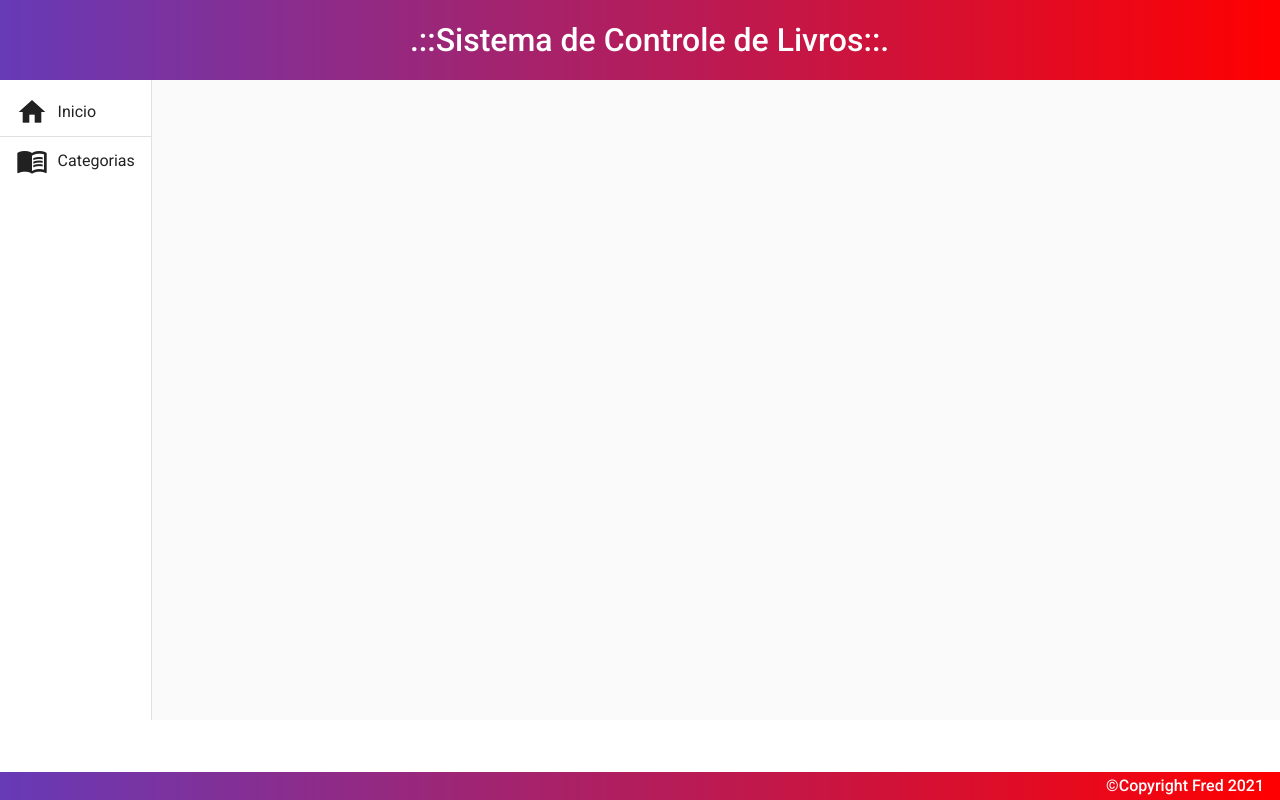
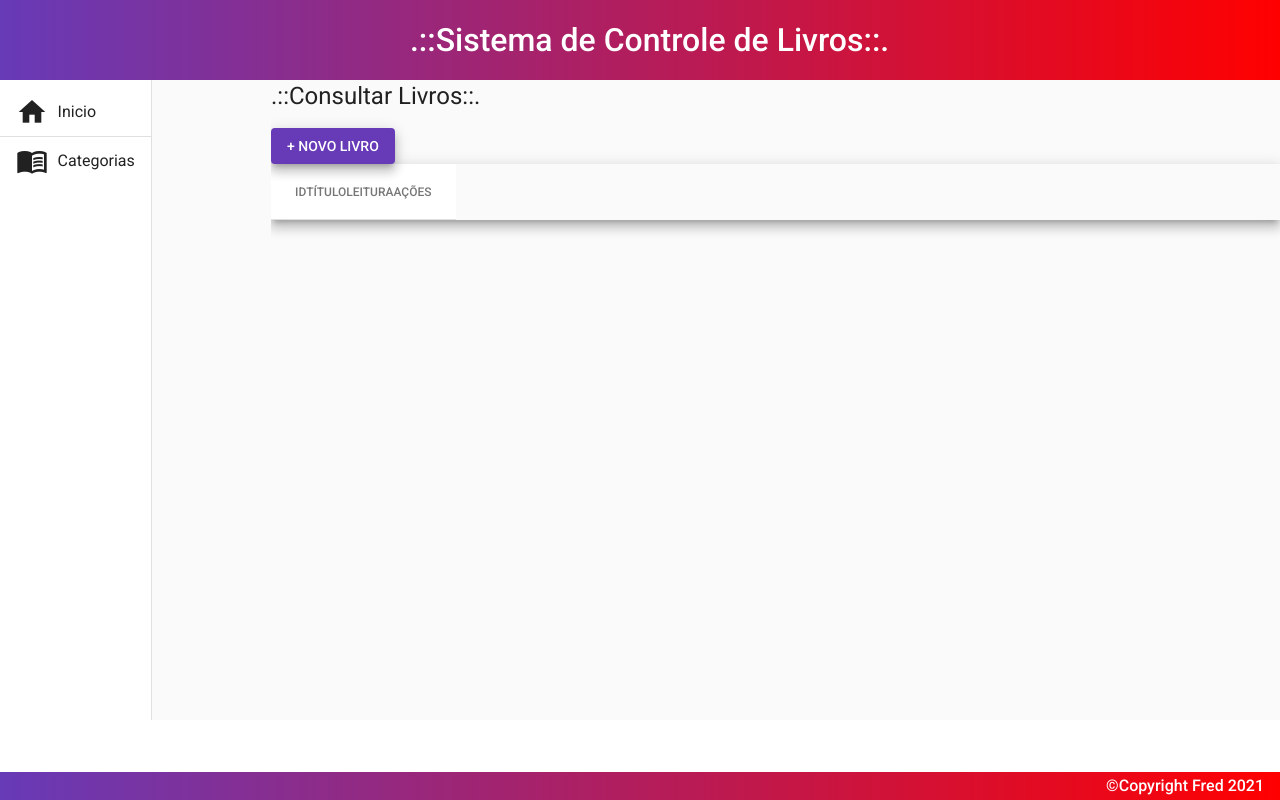
Before and after one commit to fredyefra/angular-livraria-frontend, an Angular app: page /categorias/1/livros in a window 1280 px wide. Before the commit this address led to /. Built offline with nearby package versions, Linux system fonts and the light colour scheme.

Commit message:
Criaçao do componente livro.

```diff
--- a/src/app/app.module.ts
+++ b/src/app/app.module.ts
@@ -26,6 +26,7 @@ import { CategoriaCreateComponent } from "./components/view/categoria/categoria-
 import { CategoriaDeleteComponent } from './components/view/categoria/categoria-delete/categoria-delete.component';
 import { CategoriaUpdateComponent } from './components/view/categoria/categoria-update/categoria-update.component';
 import {MatDialogModule} from '@angular/material/dialog';
+import { LivroListComponent } from './component/views/livro/livro-list/livro-list.component';
 
 
 
@@ -40,6 +41,7 @@ import {MatDialogModule} from '@angular/material/dialog';
     CategoriaCreateComponent,
     CategoriaDeleteComponent,
     CategoriaUpdateComponent,
+    LivroListComponent,
   ],
   imports: [
     BrowserModule,
--- /dev/null
+++ b/src/app/component/views/livro/livro-list/livro-list.component.html
@@ -0,0 +1,55 @@
+<div class="content">
+    <div class="title">
+      <h1>.::Consultar Livros::.</h1>
+    </div>
+
+    <button class="button mat-elevation-z8" mat-flat-button color="primary">
+      + NOVO LIVRO
+    </button>
+
+    <div class="mat-elevation-z8">
+      <table mat-table class="tabela" [dataSource]="livros">
+
+        <!-- ID Column -->
+        <ng-container matColumnDef="identificador">
+          <th mat-header-cell *matHeaderCellDef>ID</th>
+          <td mat-cell *matCellDef="let element">{{ element.identificador }}</td>
+        </ng-container>
+
+        <!-- NOME Column -->
+        <ng-container matColumnDef="titulo">
+          <th mat-header-cell *matHeaderCellDef>TÍTULO</th>
+          <td mat-cell *matCellDef="let element">{{ element.titulo }}</td>
+        </ng-container>
+
+        <ng-container matColumnDef="livros">
+          <th mat-header-cell *matHeaderCellDef>LEITURA</th>
+          <td mat-cell *matCellDef="let element">
+            <a class="livro">
+              <i class="material-icons">book</i>
+            </a>
+          </td>
+        </ng-container>
+
+        <!-- ACOES Column -->
+        <ng-container matColumnDef="acoes">
+          <th mat-header-cell *matHeaderCellDef class="header">AÇÕES</th>
+          <td mat-cell *matCellDef="let element">
+
+            <button mat-icon-button color="primary" href="#">
+              <mat-icon>edit</mat-icon>
+            </button>
+
+            <button mat-icon-button color="warn" href="#" aria-label="Example icon-button with a heart icon">
+              <mat-icon>delete</mat-icon>
+            </button>
+
+          </td>
+
+        </ng-container>
+
+        <tr mat-header-row *matHeaderRowDef="displayedColumns"></tr>
+        <tr mat-row *matRowDef="let row; columns: displayedColumns"></tr>
+      </table>
+    </div>
+  </div>
--- /dev/null
+++ b/src/app/component/views/livro/livro-list/livro-list.component.ts
@@ -0,0 +1,25 @@
+import { Component, OnInit } from '@angular/core';
+
+@Component({
+  selector: 'app-livro-list',
+  templateUrl: './livro-list.component.html',
+  styleUrls: ['./livro-list.component.css']
+})
+export class LivroListComponent implements OnInit {
+
+  /* livros: Livro[] = [];
+
+  livro:   Livro = {
+    identificador: "",
+    titulo: "",
+
+  }; */
+
+  displayedColumns: string[] = ['identificador', 'titulo', 'livros', 'acoes'];
+
+  constructor() { }
+
+  ngOnInit(): void {
+  }
+
+}
--- a/src/app/components/view/categoria/categoria-list/categoria-list.component.html
+++ b/src/app/components/view/categoria/categoria-list/categoria-list.component.html
@@ -31,7 +31,7 @@
       <ng-container matColumnDef="livros">
         <th mat-header-cell *matHeaderCellDef>LIVROS</th>
         <td mat-cell *matCellDef="let element">
-          <a class="livro"  href="#">
+          <a class="livro"  routerLink="{{element.identificador}}/livros">
             <i class="material-icons">book</i>
           </a>
         </td>
--- a/src/app/components/view/categoria/categoria-list/categoria-list.component.ts
+++ b/src/app/components/view/categoria/categoria-list/categoria-list.component.ts
@@ -5,7 +5,7 @@ import { Rotate90DegreesCcw } from '@material-ui/icons';
 import { Categoria } from '../categoria.model';
 import { CategoriaService } from '../categoria.service';
 import { MatDialog, MAT_DIALOG_DATA } from '@angular/material/dialog';
-import { CategoriaUpdateComponent } from '../categoria-update/categoria-update.component';
+
 
 
 @Component({
@@ -23,14 +23,12 @@ export class CategoriaListComponent implements OnInit {
     descricao: "",
   };
 
-
   displayedColumns: string[] = ['identificador', 'nome', 'descricao',  'livros', 'acoes'];
 
   constructor(private service:CategoriaService, private rota:Router, public dialog: MatDialog) {}
 
   ngOnInit(): void {
   this.findAll();
-
   }
 
   private findAll(){
--- a/src/app/components/view/categoria/categoria-update/categoria-update.component.ts
+++ b/src/app/components/view/categoria/categoria-update/categoria-update.component.ts
@@ -45,7 +45,7 @@ export class CategoriaUpdateComponent implements OnInit {
         this.rota.navigate(["categorias"]);
       },
       (err) => {
-        console.log(err);
+        this.service.mensagem("Preencher campos corretamente!")
       }
     );
   }
```
Also changed, not shown: src/app/app-routing.module.ts (+9 -0 lines), src/app/component/views/livro/livro-list/livro-list.component.css (added).
